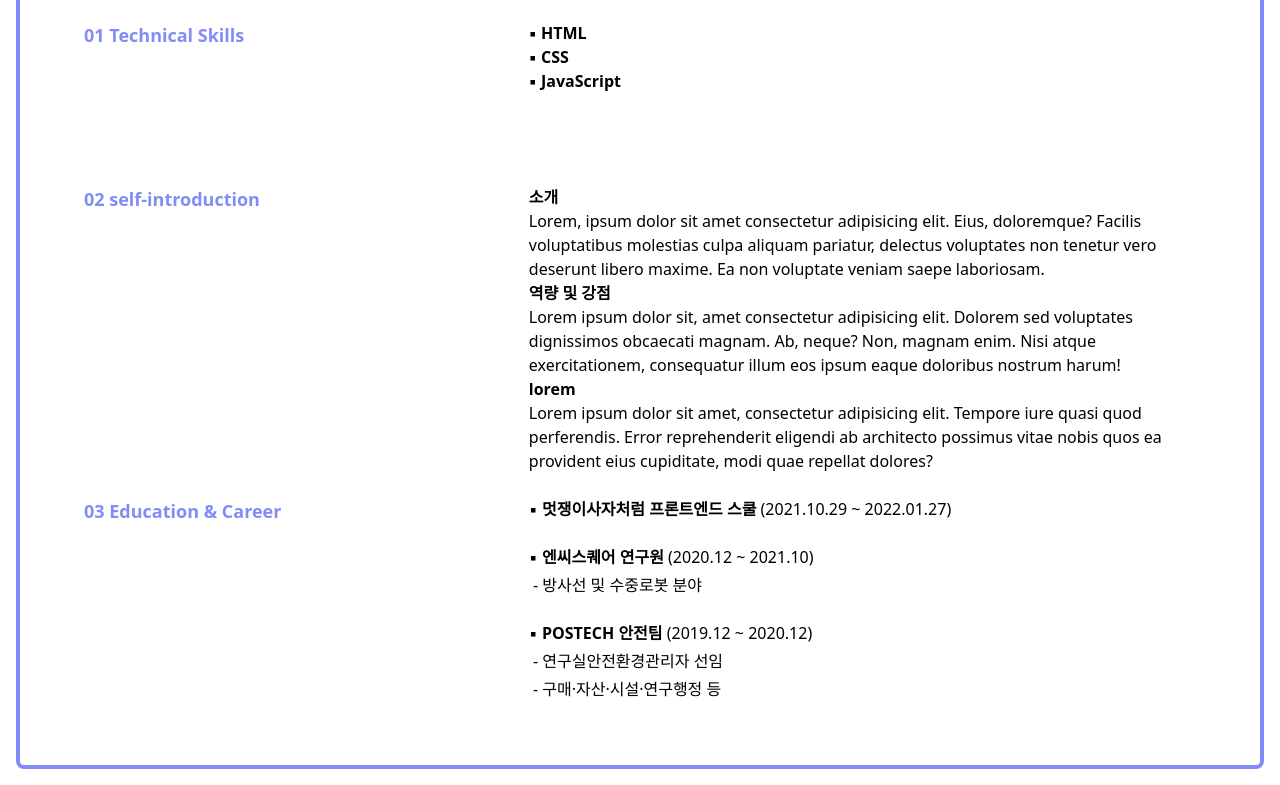
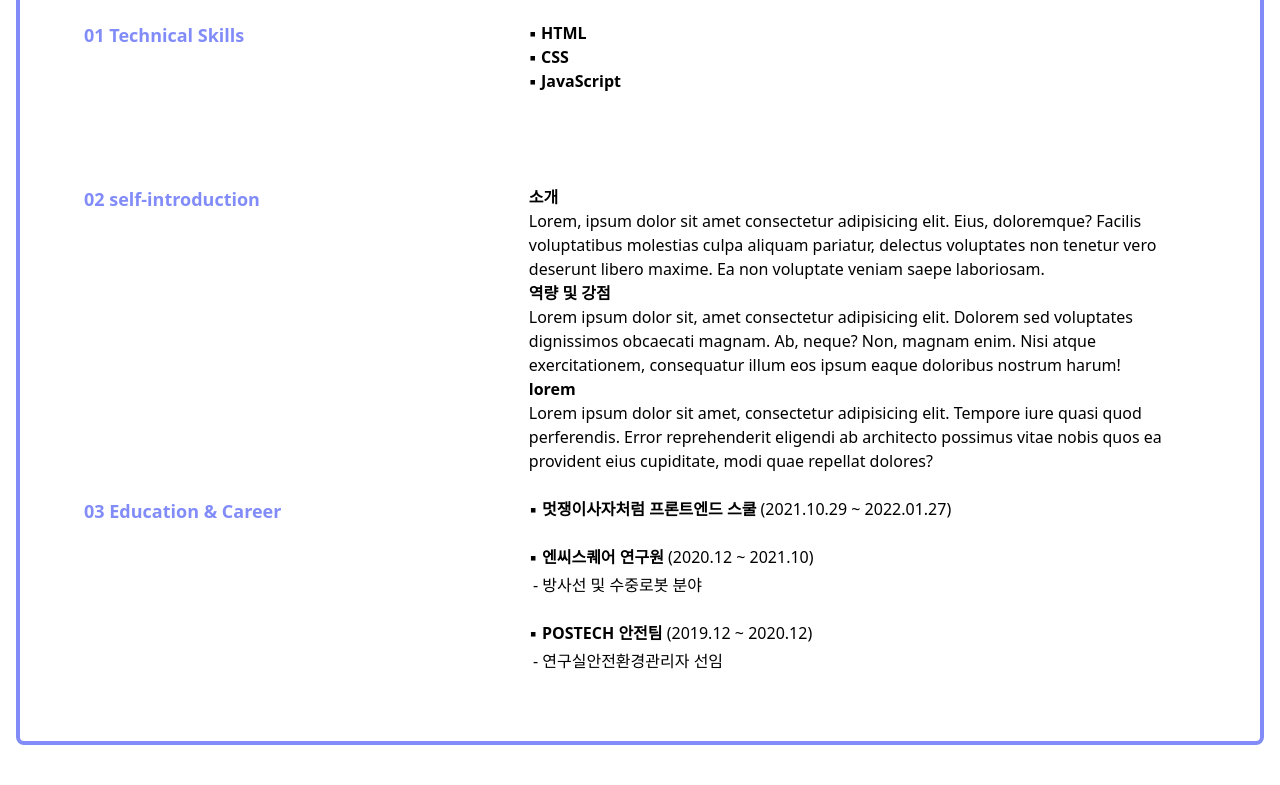
Before and after one commit to likeJH/jeonghwan, a plain HTML site: page index.html in a window 1280 px wide. Shown: the part 323-1108 px from the top of the page. After the commit the page ends 1084 px from the top, so only its background shows below. Drawn offline with nearby package versions, Linux system fonts and the light colour scheme.

Commit message:
Update index.html

```diff
--- a/index.html
+++ b/index.html
@@ -54,7 +54,6 @@
                 <p class="mb-6">&nbsp;- 방사선 및 수중로봇 분야</p>
                 <div class="mb-1">&#9642; <strong>POSTECH 안전팀</strong>&nbsp;(2019.12 ~ 2020.12)</div>
                 <p class="mb-1">&nbsp;- 연구실안전환경관리자 선임</p>
-                <p>&nbsp;- 구매·자산·시설·연구행정 등</p>
             </div>
         </div>
 
```
